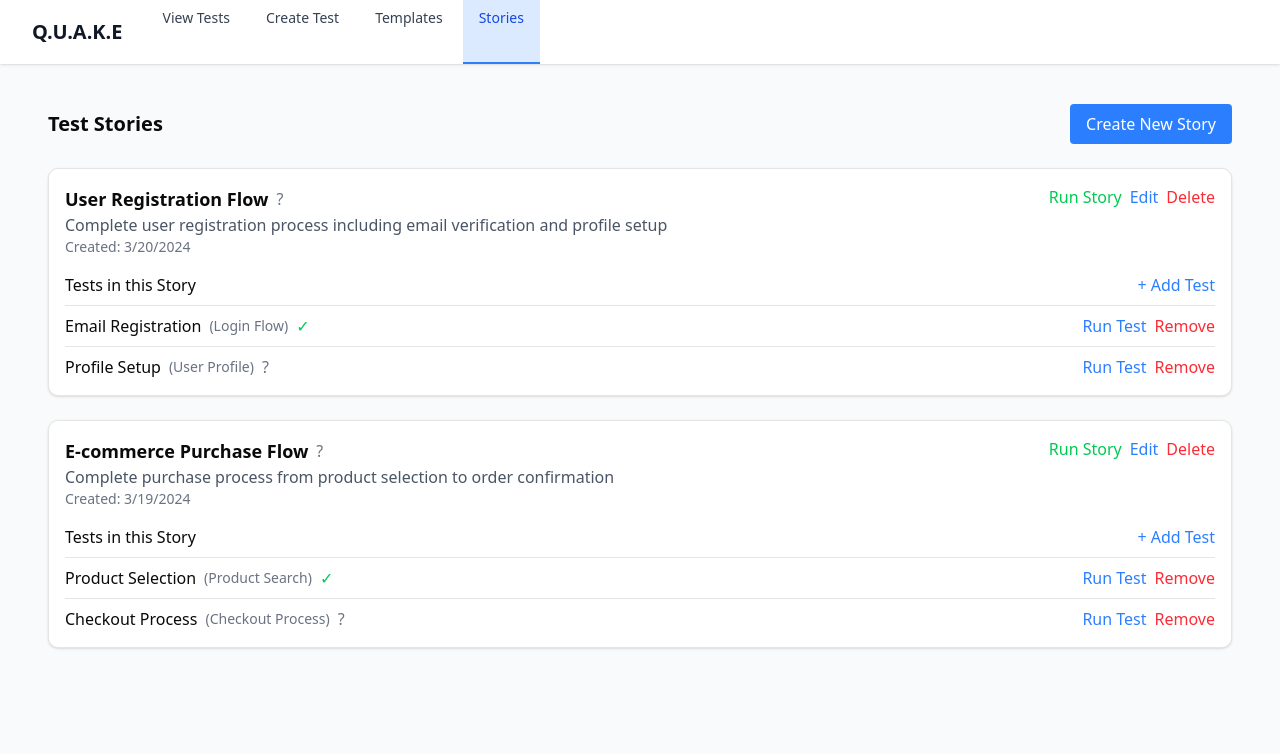
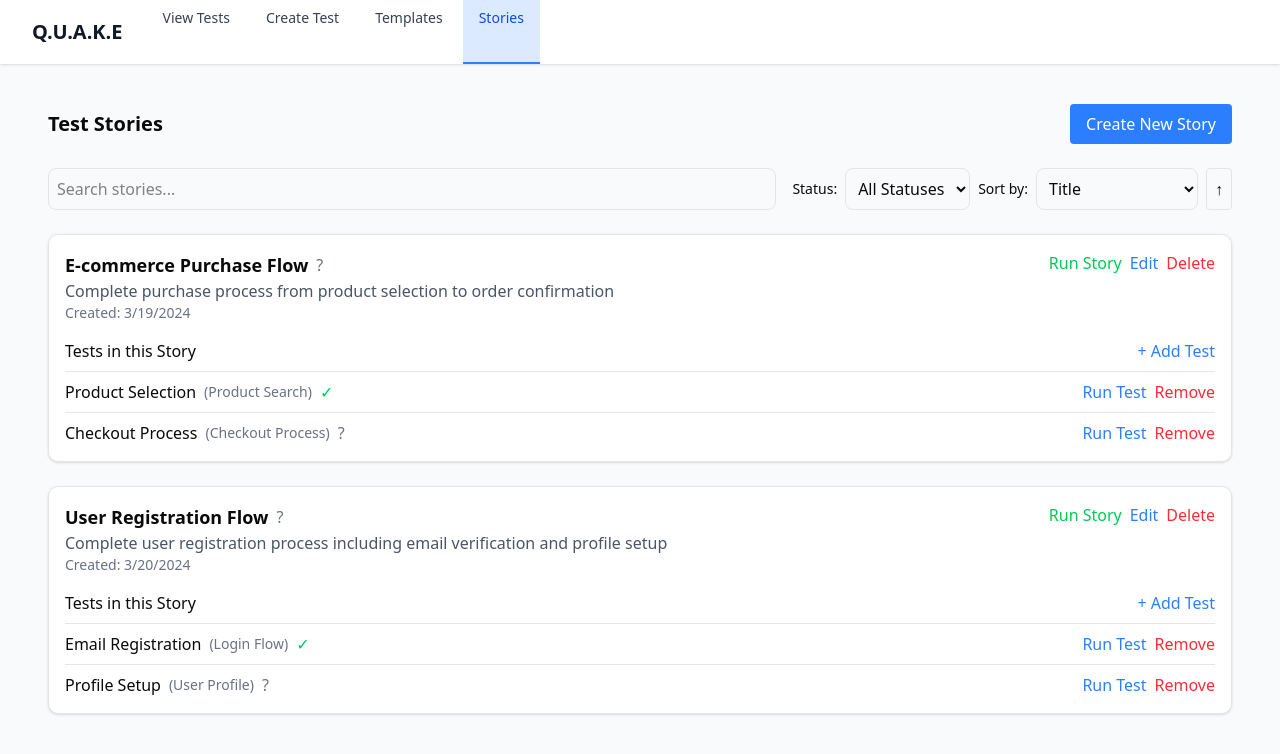
Before and after one commit to mangopop/QUAKE-FE, a React (Vite) app: page /stories in a window 1280 px wide. Shown: the top 754 px of the page. Built offline with nearby package versions, Linux system fonts and the light colour scheme.

Commit message:
Add search, filter, and sort functionality to Stories component: Implement state management for search queries, selected story status, and sorting options. Enhance UI with input fields and dropdowns for improved user experience when viewing stories.

```diff
--- a/src/pages/Stories.tsx
+++ b/src/pages/Stories.tsx
@@ -16,9 +16,16 @@ interface Story {
   createdAt: string;
 }
 
+type SortField = 'title' | 'tests' | 'created';
+type SortOrder = 'asc' | 'desc';
+
 export default function Stories() {
   const [stories, setStories] = useState<Story[]>([]);
   const [showNewStoryForm, setShowNewStoryForm] = useState(false);
+  const [searchQuery, setSearchQuery] = useState("");
+  const [selectedStatus, setSelectedStatus] = useState<string>("all");
+  const [sortField, setSortField] = useState<SortField>('title');
+  const [sortOrder, setSortOrder] = useState<SortOrder>('asc');
   const [newStory, setNewStory] = useState<Partial<Story>>({
     title: "",
     description: "",
@@ -148,6 +155,29 @@ export default function Stories() {
     return 'not_tested';
   };
 
+  // Filter and sort stories
+  const filteredAndSortedStories = stories
+    .filter(story => {
+      const matchesSearch = story.title.toLowerCase().includes(searchQuery.toLowerCase()) ||
+                           story.description.toLowerCase().includes(searchQuery.toLowerCase());
+      const storyStatus = getStoryStatus(story);
+      const matchesStatus = selectedStatus === "all" || storyStatus === selectedStatus;
+      return matchesSearch && matchesStatus;
+    })
+    .sort((a, b) => {
+      const multiplier = sortOrder === 'asc' ? 1 : -1;
+      switch (sortField) {
+        case 'title':
+          return multiplier * a.title.localeCompare(b.title);
+        case 'tests':
+          return multiplier * (a.tests.length - b.tests.length);
+        case 'created':
+          return multiplier * (new Date(a.createdAt).getTime() - new Date(b.createdAt).getTime());
+        default:
+          return 0;
+      }
+    });
+
   return (
     <div className="p-4">
       <div className="flex justify-between items-center mb-6">
@@ -158,6 +188,47 @@ export default function Stories() {
         >
           Create New Story
         </button>
+      </div>
+
+      <div className="mb-6 flex gap-4 items-center">
+        <div className="flex-1">
+          <input
+            type="text"
+            placeholder="Search stories..."
+            value={searchQuery}
+            onChange={(e) => setSearchQuery(e.target.value)}
+            className="w-full border rounded-md p-2"
+          />
+        </div>
+        <div className="flex items-center gap-2">
+          <label className="text-sm font-medium">Status:</label>
+          <select
+            value={selectedStatus}
+            onChange={(e) => setSelectedStatus(e.target.value)}
+            className="border rounded-md p-2"
+          >
+            <option value="all">All Statuses</option>
+            <option value="passed">Passed</option>
+            <option value="failed">Failed</option>
+            <option value="not_tested">Not Tested</option>
+          </select>
+          <label className="text-sm font-medium">Sort by:</label>
+          <select
+            value={sortField}
+            onChange={(e) => setSortField(e.target.value as SortField)}
+            className="border rounded-md p-2"
+          >
+            <option value="title">Title</option>
+            <option value="tests">Number of Tests</option>
+            <option value="created">Created Date</option>
+          </select>
+          <button
+            onClick={() => setSortOrder(prev => prev === 'asc' ? 'desc' : 'asc')}
+            className="border p-2 rounded"
+          >
+            {sortOrder === 'asc' ? '↑' : '↓'}
+          </button>
+        </div>
       </div>
 
       {showNewStoryForm && (
@@ -207,7 +278,7 @@ export default function Stories() {
       )}
 
       <div className="space-y-6">
-        {stories.map((story) => (
+        {filteredAndSortedStories.map((story) => (
           <div key={story.id} className="border rounded-lg p-4 shadow-sm bg-white">
             <div className="flex justify-between items-start mb-4">
               <div>
```
